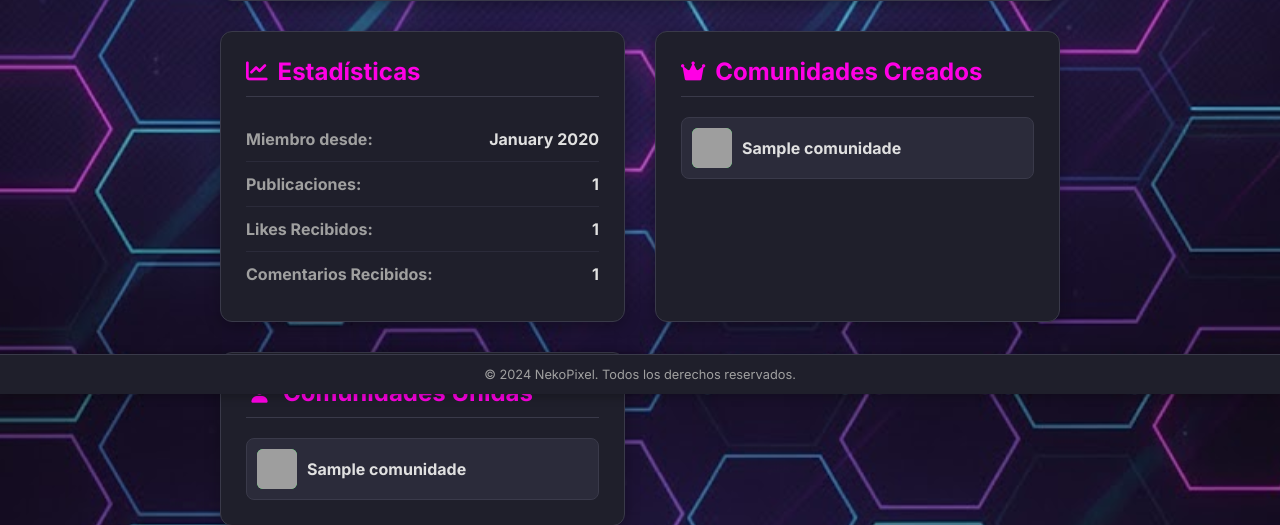
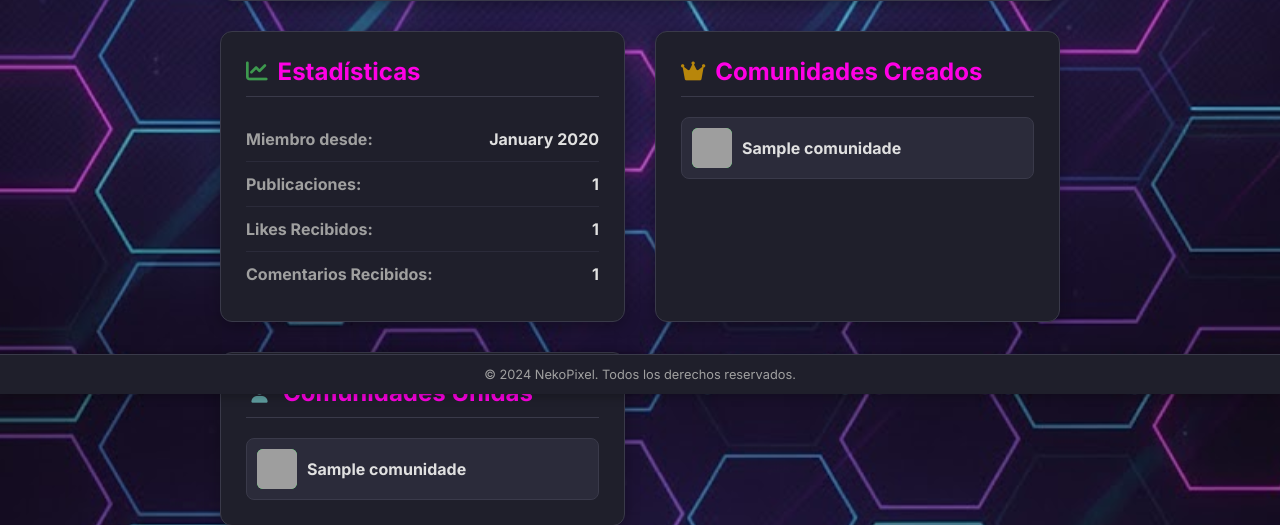
Before and after one commit to MaruchanPicosa/NekoPixel, a Flask app: page /perfil in a window 1280 px wide. Shown: the part 406-931 px from the top of the page. Run offline with Flask 3, Linux system fonts and the light colour scheme; the visitor is signed in with stand-in values (Sample User, id 1); a database or web service that is not in the repository returns one stand-in record (values such as "Sample title"); some web fonts are replaced; grey boxes are pictures that could not be loaded.

Commit message:
inconos de perfil y configuracion

```diff
--- a/templates/configuracion.html
+++ b/templates/configuracion.html
@@ -41,7 +41,7 @@
             <i class="fas fa-arrow-left"></i> Volver a Mi Perfil
         </a>
 
-        <h1 class="configuracion-title"><i class="fas fa-tools"></i> Configuración de la Cuenta</h1>
+        <h1 class="configuracion-title"><i class="fas fa-tools" style="color: dimgrey;"></i> Configuración de la Cuenta</h1>
 
         {% with messages = get_flashed_messages(with_categories=true) %}
             {% if messages %}
--- a/templates/perfil.html
+++ b/templates/perfil.html
@@ -76,7 +76,7 @@
 
             <div class="profile-details-grid">
                 <section class="profile-card-section profile-stats-card">
-                    <h3><i class="fas fa-chart-line"></i> Estadísticas</h3>
+                    <h3><i class="fas fa-chart-line" style="color:rgb(61, 153, 78);" ></i> Estadísticas</h3>
                     <ul class="profile-stats-list">
                         <li><strong>Miembro desde:</strong> <span>{{ user.created_at.strftime('%B %Y') if user.created_at else 'N/A' }}</span></li>
                         <li><strong>Publicaciones:</strong> <span>{{ total_posts }}</span></li>
@@ -86,7 +86,7 @@
                 </section>
 
                 <section class="profile-card-section communities-section">
-                    <h2><i class="fas fa-crown"></i> Comunidades Creados</h2>
+                    <h2><i class="fas fa-crown" style="color:darkgoldenrod;"></i> Comunidades Creados</h2>
                     {% if created_communities %}
                         <ul class="communities-list">
                             {% for community in created_communities %}
@@ -108,7 +108,7 @@
                 </section>
 
                 <section class="profile-card-section communities-section">
-                     <h2><i class="fas fa-users"></i> Comunidades Unidas</h2>
+                     <h2><i class="fas fa-users" style="color: cadetblue;"></i> Comunidades Unidas</h2>
                     {% if joined_communities %}
                          <ul class="communities-list">
                             {% for community in joined_communities %}
```
